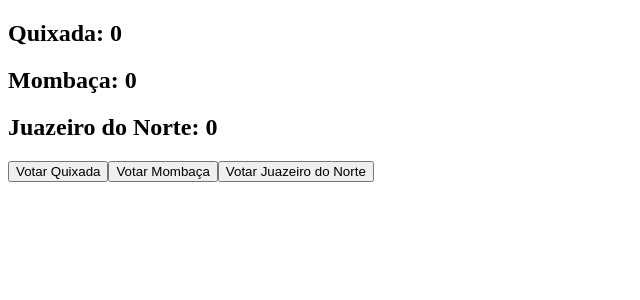
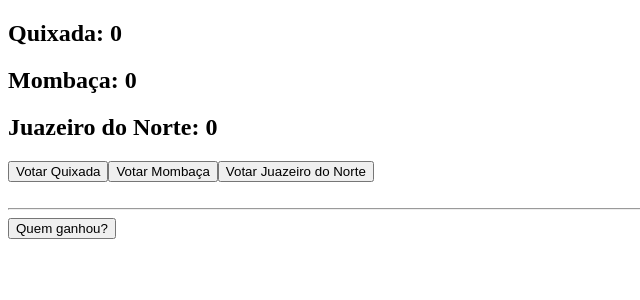
Before and after one commit to isaqueveras/desenvol, a React (Create React App) app: page / in a window 1280 px wide. Shown: the top 300 px of the page, without its empty margins (0-640 px from the left). Built offline with nearby package versions, Linux system fonts and the light colour scheme.

Commit message:
Logica para saber qual cidade ganhou na votação

```diff
--- a/src/App.js
+++ b/src/App.js
@@ -6,7 +6,7 @@ import "./styles.css";
 // import Disciplina from "./components/universidade/Disciplina";
 // import Estudante from "./components/universidade/Estudante";
 // import Contador from "./components/estados/Contador";
-import Sena from "./components/sena/Sena";
+// import Sena from "./components/sena/Sena";
 import VotaCidade from "./components/estados/VotaCidade";
 
 // const dizendoOi = (nome) => alert(`Oi, sou ${nome}!`);
--- a/src/components/estados/VotaCidade.jsx
+++ b/src/components/estados/VotaCidade.jsx
@@ -6,6 +6,46 @@ const VotaCidade = () => {
     mombaca: 0,
     juazeiroDoNorte: 0
   });
+
+  const cidadeMaiorVotacao = () => {
+    if (
+      votos.juazeiroDoNorte > votos.mombaca &&
+      votos.juazeiroDoNorte > votos.quixada
+    ) {
+      return "Juazeiro do Norte ganhou!";
+    } else if (
+      votos.mombaca > votos.juazeiroDoNorte &&
+      votos.mombaca > votos.quixada
+    ) {
+      return "Mombaça ganhou!";
+    } else if (
+      votos.quixada > votos.juazeiroDoNorte &&
+      votos.quixada > votos.mombaca
+    ) {
+      return "Quixadá ganhou!";
+    } else if (
+      votos.quixada === votos.mombaca &&
+      votos.quixada !== votos.juazeiroDoNorte
+    ) {
+      return "As cidades Quixadá e Mombaça estão empatadas";
+    } else if (
+      votos.quixada === votos.juazeiroDoNorte &&
+      votos.quixada !== votos.mombaca
+    ) {
+      return "As cidades Quixadá e Juazeiro do Norte estão empatadas";
+    } else if (
+      votos.mombaca === votos.juazeiroDoNorte &&
+      votos.mombaca !== votos.quixada
+    ) {
+      return "As cidades Mombaça e Juazeiro do Norte estão empatadas";
+    } else if (
+      votos.mombaca === votos.juazeiroDoNorte &&
+      votos.quixada === votos.juazeiroDoNorte &&
+      votos.quixada === votos.mombaca
+    ) {
+      return "As cidades estão empatadas";
+    }
+  };
 
   return (
     <>
@@ -48,6 +88,14 @@ const VotaCidade = () => {
         >
           Votar Juazeiro do Norte
         </button>
+
+        <br />
+        <br />
+        <hr />
+
+        <button onClick={() => alert(cidadeMaiorVotacao())}>
+          Quem ganhou?
+        </button>
       </div>
     </>
   );
```
